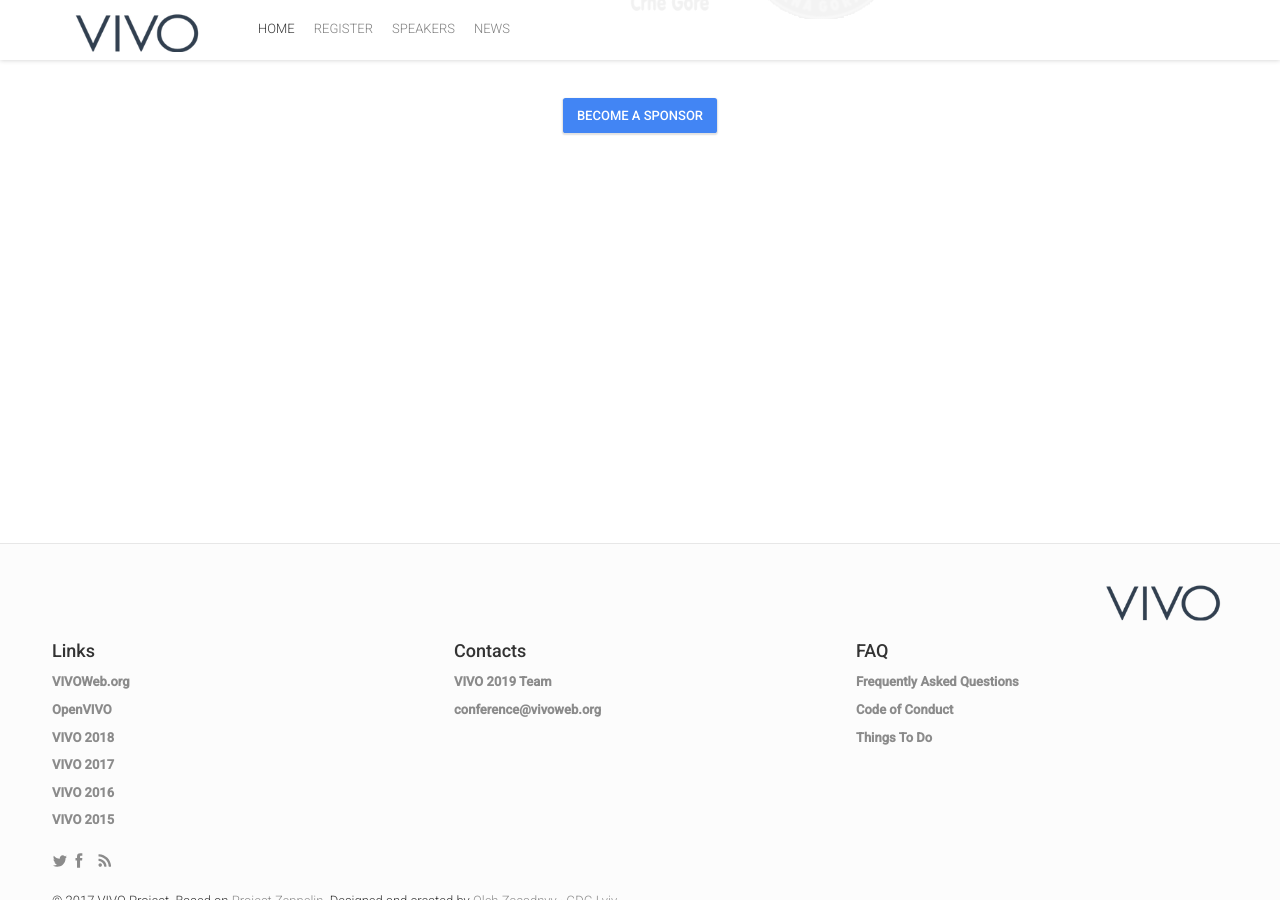
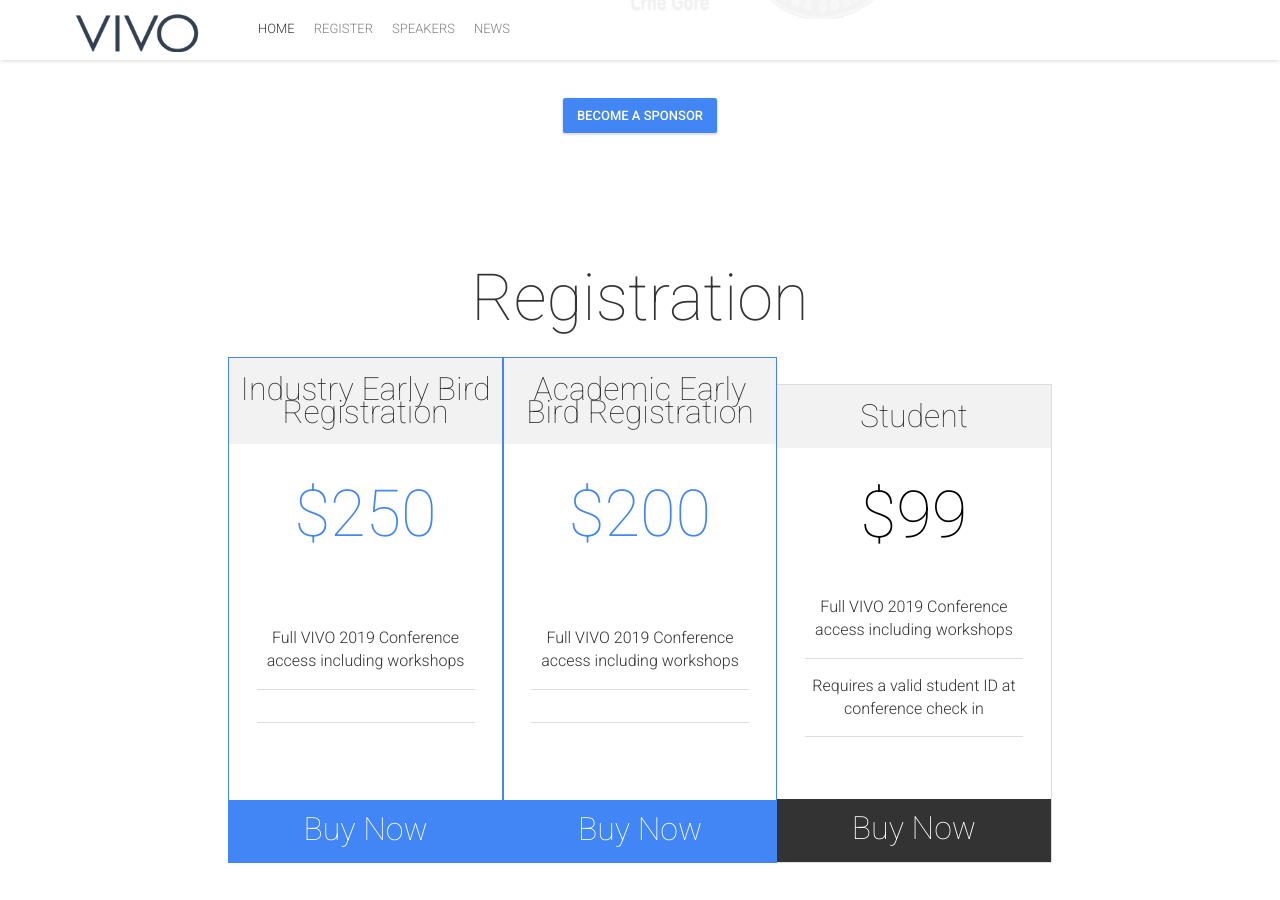
Before and after one commit to vivoconference/vivo2020, a Jekyll site: the page built from index.html, in a window 1280 px wide and 900 px high, scrolled down 4615 px. Built offline with Jekyll 4.4.1, drawn with Linux system fonts in a browser that asks for light colours; nearby versions of some CDN libraries; comment, search, counter and statistics services are not loaded; some of the changed text lies outside the part shown.

Commit message:
updating for registration inclusion

```diff
--- a/_config.yml
+++ b/_config.yml
@@ -39,9 +39,9 @@
 socialImageSrcFacebook: "/img/seo/sharing-facebook.png"
 
 # Documents
-#c4pButton: "Register today!"
-#c4pText: "VIVO conference registration is open. Workshops are included at no extra cost."
-#c4pUrl: "https://www.eventbrite.com/e/vivo-2018-conference-registration-42276312589"
+c4pButton: "Register today!"
+c4pText: "VIVO conference registration is open. Workshops are included at no extra cost."
+c4pUrl: "https://www.eventbrite.com/e/vivo-2019-conference-tickets-50867496050"
 c4sponsorsUrl: "news/sponsorship"
 
 # Navigation
@@ -136,34 +136,46 @@
 #subscribeInfo: "Registration will be open around end of August. Number of tickets are limited. Stay tuned!"
 
 # Tickets Block
-#ticketsTitle: "Registration"
-#ticketsInfo: "Registration grants full VIVO 2019 conference access including workshops. Accommodation is NOT included in the cost."
-#ticketsOffers:
-# -
-#  name: "Registration"
-#  price: "$350"
-#  priceCurrency: ""
-#  featured: true
-#  additionalInfo: ""
-#  buyButtonLink: "https://www.eventbrite.com/e/vivo-2018-conference-registration-42276312589#tickets"
-#  buyButtonText: "Buy Now"
-#  ticketContentList: ["Full VIVO 2019 Conference access including workshops", "", ""]
-#  validFrom: "2018-07-08T00:00"
-#  validThrough: "2018-07-31T17:00"
-#  disabled: false
-# -
-#  name: "Student"
-#  price: "$99"
-#  priceCurrency: ""
-#  ticketsNumber: "100"
-#  ribbon: "-73%"
-#  additionalInfo: ""
-#  buyButtonLink: "https://www.eventbrite.com/e/vivo-2018-conference-registration-42276312589#tickets"
-#  buyButtonText: "Buy Now"
-#  ticketContentList: ["Full VIVO 2019 Conference access including workshops", "Requires a valid student ID at conference check in", ""]
-#  validFrom: "2018-03-28T00:00"
-#  validThrough: "2018-07-31T17:00"
-#  disabled: false
+ticketsTitle: "Registration"
+ticketsInfo: "Registration grants full VIVO 2019 conference access including workshops. Accommodation is NOT included in the cost."
+ticketsOffers:
+ -
+  name: "Industry Early Bird Registration"
+  price: "$250"
+  priceCurrency: ""
+  featured: true
+  additionalInfo: ""
+  buyButtonLink: "https://www.eventbrite.com/e/vivo-2019-conference-tickets-50867496050"
+  buyButtonText: "Buy Now"
+  ticketContentList: ["Full VIVO 2019 Conference access including workshops", "", ""]
+  # validFrom: "2018-07-08T00:00"
+  # validThrough: "2018-07-31T17:00"
+  disabled: false
+ -
+  name: "Academic Early Bird Registration"
+  price: "$200"
+  priceCurrency: ""
+  featured: true
+  additionalInfo: ""
+  buyButtonLink: "https://www.eventbrite.com/e/vivo-2019-conference-tickets-50867496050"
+  buyButtonText: "Buy Now"
+  ticketContentList: ["Full VIVO 2019 Conference access including workshops", "", ""]
+  # validFrom: "2018-07-08T00:00"
+  # validThrough: "2018-07-31T17:00"
+  disabled: false
+ -
+  name: "Student"
+  price: "$99"
+  priceCurrency: ""
+  # ticketsNumber: "100"
+  # ribbon: "-73%"
+  additionalInfo: ""
+  buyButtonLink: "https://www.eventbrite.com/e/vivo-2019-conference-tickets-50867496050"
+  buyButtonText: "Buy Now"
+  ticketContentList: ["Full VIVO 2019 Conference access including workshops", "Requires a valid student ID at conference check in", ""]
+  # validFrom: "2018-03-28T00:00"
+  # validThrough: "2018-07-31T17:00"
+  disabled: false
 
 # Footer
 socialLinks:
```
Also changed, not shown: Gemfile.lock, _includes/hero.html (line endings or trailing spaces).
